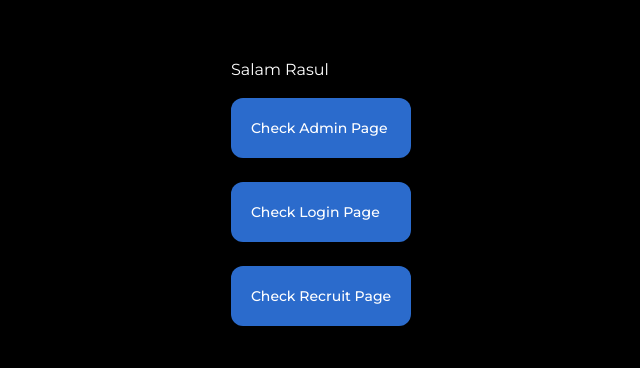
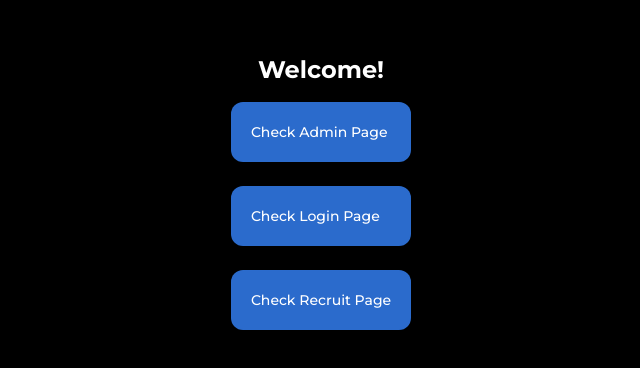
Before and after one commit to d1maash/emed-frontend, a Next.js app: page / in a window 1280 px wide. Shown: the part 208-576 px from the top of the page, without its empty margins (319-959 px from the left). Built offline with nearby package versions, Linux system fonts and the light colour scheme; no server answers.

Commit message:
fix: minor changes

```diff
--- a/app/page.tsx
+++ b/app/page.tsx
@@ -4,7 +4,7 @@
   return (
     <div className="bg-black h-screen w-full flex justify-center items-center text-white">
       <h1>
-        Salam Rasul
+        <p className="text-2xl font-bold text-center">Welcome!</p>
         <div className="flex flex-col gap-2">
           <div className="bg-[--primary-90] rounded-xl mt-4">
             <SidebarRoute text="Check Admin Page" link="admin" />
--- a/app/recruit/profile/page.tsx
+++ b/app/recruit/profile/page.tsx
@@ -47,7 +47,7 @@
   { key: "conclusion", label: "Сообщать, когда доступно заключение врача" },
 ];
 
-const page = () => {
+const Page = () => {
   const [tab, setTab] = useState<"profile" | "security">("profile");
   const [language, setLanguage] = useState("ru");
   const [notifications, setNotifications] = useState({
@@ -231,4 +231,4 @@
   );
 };
 
-export default page;
+export default Page;
```
